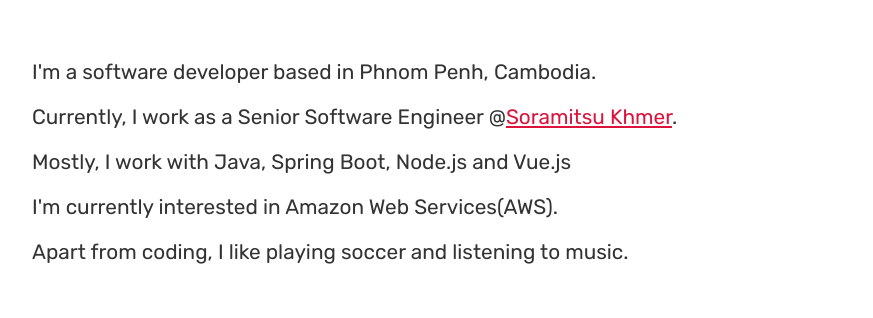
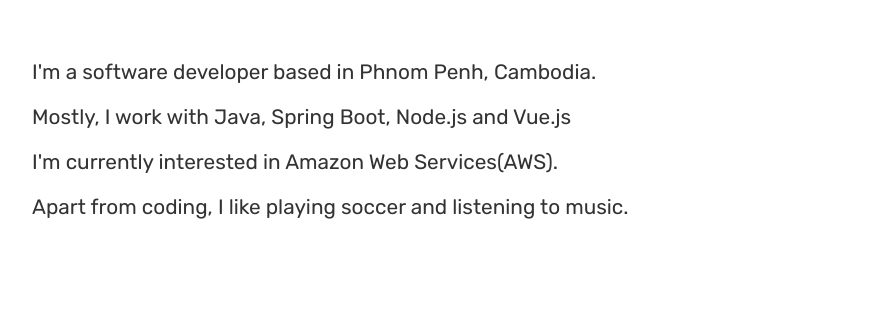
Before and after one commit to ishinvin/ishinvin.github.io, a plain HTML site: page index.html in a window 1280 px wide. Shown: the part 180-498 px from the top of the page, without its empty margins (26-899 px from the left). Drawn offline with Linux system fonts and the light colour scheme.

Commit message:
Update index.html

```diff
--- a/index.html
+++ b/index.html
@@ -70,7 +70,7 @@
     </h3>
     <div class="content">
         <p>I'm a software developer based in Phnom Penh, Cambodia.</p>
-        <p>Currently, I work as a Senior Software Engineer @<a href="https://github.com/soramitsukhmer" target="_blank">Soramitsu Khmer</a>.</p>
+<!--         <p>Currently, I work as a Senior Software Engineer @<a href="https://github.com/soramitsukhmer" target="_blank">Soramitsu Khmer</a>.</p> -->
         <p>Mostly, I work with Java, Spring Boot, Node.js and Vue.js</p>
         <p>I'm currently interested in Amazon Web Services(AWS).</p>
         <p>Apart from coding, I like playing soccer and listening to music.</p>
```
